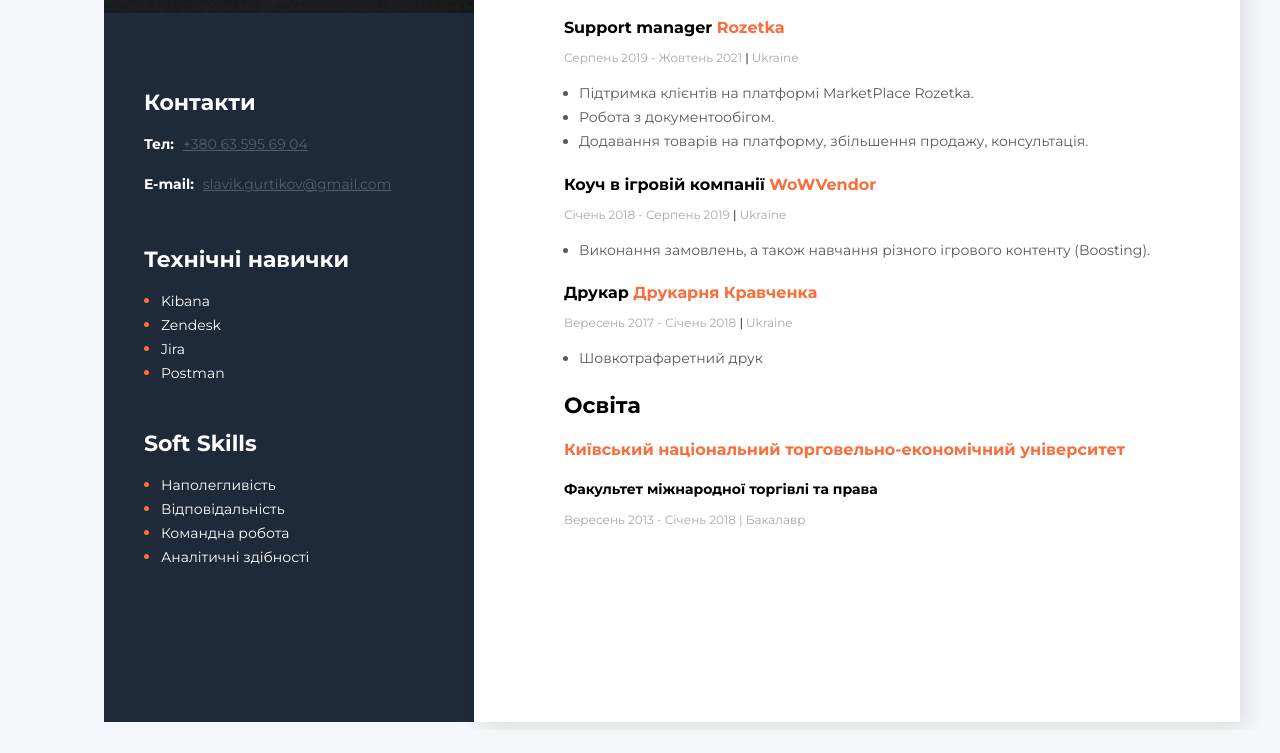
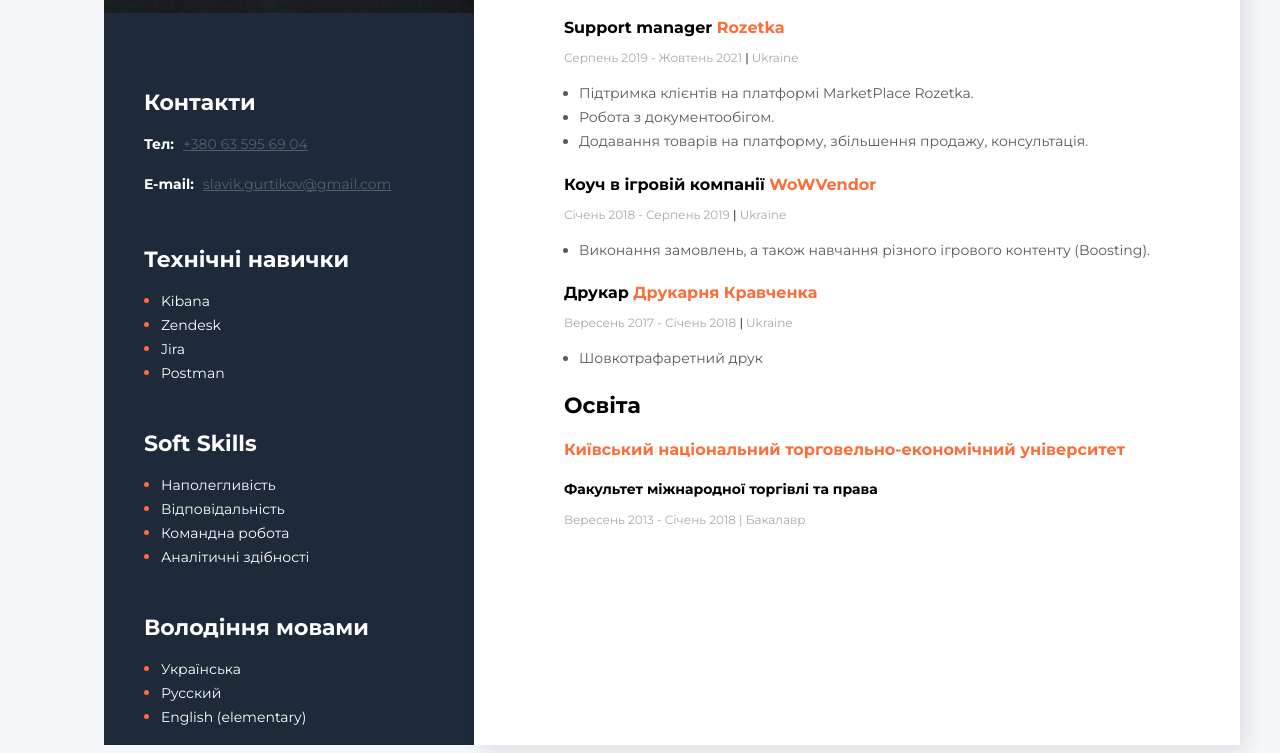
Before and after one commit to Odisoon/Resume, a plain HTML site: page index.html in a window 1280 px wide. Shown: the part 439-1192 px from the top of the page. Before the commit the page ends 1169 px from the top, so only its background shows below. Drawn offline with Linux system fonts and the light colour scheme.

Commit message:
Update index.html

```diff
--- a/index.html
+++ b/index.html
@@ -138,6 +138,14 @@
                     <li class="soft-skill-item"> <span class="soft-skills-text">Аналітичні здібності</span>
                 </ul>
             </div>
+            <div class="soft-skills">
+                <h3 class="sidebar-soft">Володіння мовами</h3>
+                <ul class="softskills-list">
+                    <li class="soft-skill-item"> <span class="soft-skills-text">Українська</span>
+                    <li class="soft-skill-item"> <span class="soft-skills-text">Русский</span>
+                    <li class="soft-skill-item"> <span class="soft-skills-text">English (elementary)</span>
+                </ul>
+            </div>
         </aside>
     </div>
 </body>
```
